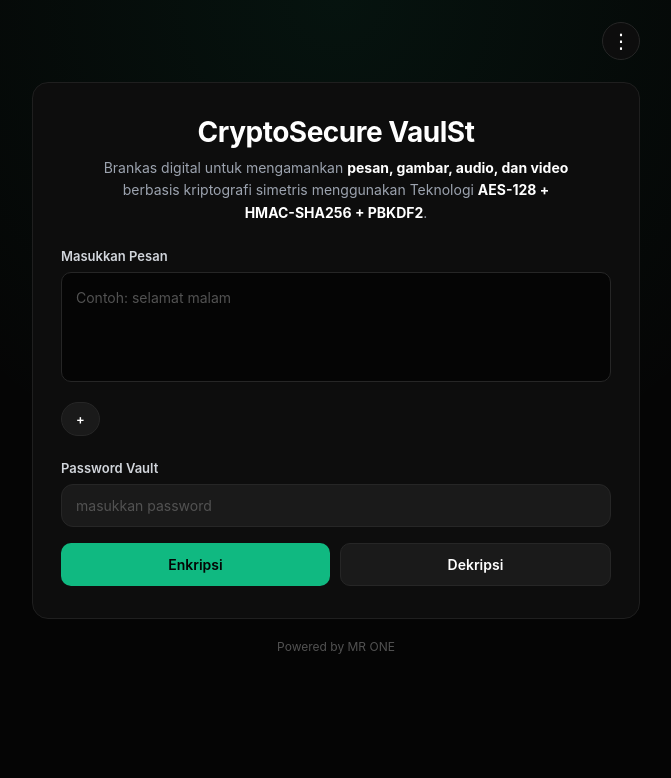
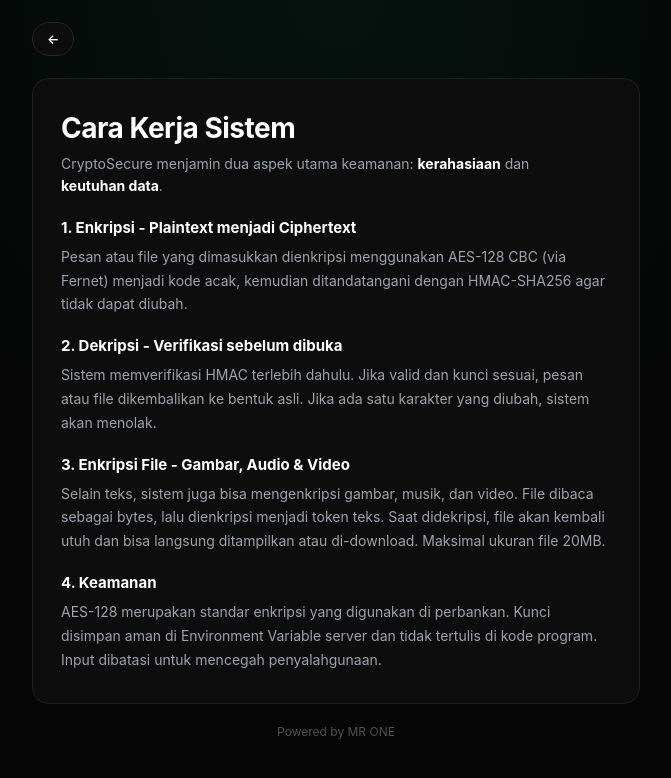
Before and after one commit to mrone61/cry, a Flask app: page /about in a window 1280 px wide. Shown: the top 778 px of the page, without its empty margins (304-975 px from the left). Run offline with Flask 3, Linux system fonts and the light colour scheme.

Commit message:
Update about.html

```diff
--- a/templates/about.html
+++ b/templates/about.html
@@ -3,94 +3,36 @@
 <head>
     <meta charset="UTF-8">
     <meta name="viewport" content="width=device-width, initial-scale=1.0">
-    <title>CryptoSecure Vault</title>
+    <title>About</title>
     <link rel="stylesheet" href="{{ url_for('static', filename='style.css') }}">
 </head>
 <body>
 
-    <header class="navbar">
-        <div class="menu-wrap">
-            <button class="menu-btn" onclick="toggleMenu(event)">⋮</button>
-            <div id="menuDropdown" class="dropdown">
-                <a href="/about">ℹ️ &nbsp; About</a>
-            </div>
-        </div>
+    <header class="navbar" style="justify-content: flex-start;">
+        <a href="/" class="back-link">←</a>
     </header>
 
     <div class="container">
-        <div class="card">
-            <h1>CryptoSecure VaulSt</h1>
-            <p class="subjudul">Brankas digital untuk mengamankan <b>pesan, gambar, audio, dan video</b> berbasis kriptografi simetris menggunakan Teknologi <b>AES-128 + HMAC-SHA256 + PBKDF2</b>.</p>
+        <div class="card" style="text-align:left;">
+            <h1 style="text-align:left;">Cara Kerja Sistem</h1>
+            <p class="subjudul" style="margin:0; text-align:left;">CryptoSecure menjamin dua aspek utama keamanan: <b>kerahasiaan</b> dan <b>keutuhan data</b>.</p>
 
-            <form method="POST" enctype="multipart/form-data">
-                <label for="pesan">Masukkan Pesan</label>
-                <textarea name="pesan" id="pesan" placeholder="Contoh: selamat malam">{{ pesan or '' }}</textarea>
+            <div class="about-list">
+                <h3>1. Enkripsi - Plaintext menjadi Ciphertext</h3>
+                <p>Pesan atau file yang dimasukkan dienkripsi menggunakan AES-128 CBC (via Fernet) menjadi kode acak, kemudian ditandatangani dengan HMAC-SHA256 agar tidak dapat diubah.</p>
 
-                <div style="display:flex; align-items:center; gap:10px; margin-top:16px; text-align:left;">
-                    <label for="fileInput" style="cursor:pointer; background:#1a1a1a; border:1px solid #262626; padding:8px 14px; border-radius:99px; font-size:13px; color:#fff; font-weight:600; white-space:nowrap;">+</label>
-                    <input type="file" id="fileInput" name="file" style="display:none;" onchange="document.getElementById('fileName').textContent = this.files[0] ? this.files[0].name : ''">
-                    <span id="fileName" style="font-size:12px; color:#9ca3af; overflow:hidden; text-overflow:ellipsis; white-space:nowrap;"></span>
-                </div>
+                <h3>2. Dekripsi - Verifikasi sebelum dibuka</h3>
+                <p>Sistem memverifikasi HMAC terlebih dahulu. Jika valid dan kunci sesuai, pesan atau file dikembalikan ke bentuk asli. Jika ada satu karakter yang diubah, sistem akan menolak.</p>
 
-                <label for="password" style="margin-top:16px;">Password Vault</label>
-                <input type="password" name="password" id="password" placeholder="masukkan password" required style="width:100%; padding:12px 14px; background:#1a1a1a; border:1px solid #262626; border-radius:12px; color:#fff; font-size:14px; outline:none; box-sizing:border-box;">
-                <p style="font-size:11px; color:#9ca3af; margin:6px 0 0 0; text-align:left;"></p>
+                <h3>3. Enkripsi File - Gambar, Audio & Video</h3>
+                <p>Selain teks, sistem juga bisa mengenkripsi gambar, musik, dan video. File dibaca sebagai bytes, lalu dienkripsi menjadi token teks. Saat didekripsi, file akan kembali utuh dan bisa langsung ditampilkan atau di-download. Maksimal ukuran file 20MB.</p>
 
-                <div class="button-group">
-                    <button type="submit" name="mode" value="enkripsi" class="btn encrypt">Enkripsi </button>
-                    <button type="submit" name="mode" value="dekripsi" class="btn decrypt">Dekripsi</button>
-                </div>
-            </form>
+                <h3>4. Keamanan</h3>
+                <p>AES-128 merupakan standar enkripsi yang digunakan di perbankan. Kunci disimpan aman di Environment Variable server dan tidak tertulis di kode program. Input dibatasi untuk mencegah penyalahgunaan.</p>
 
-            {% if hasil %}
-            <div class="hasil">
-                <h2>{% if mode == "enkripsi" %}Hasil Enkripsi - Brankas Terkunci{% else %}Hasil Dekripsi - Brankas Terbuka{% endif %}</h2>
-                <textarea id="hasil" readonly>{{ hasil }}</textarea>
-                <button onclick="salinHasil()" class="copy-btn">Salin Hasil</button>
-
-
-                {% if hasil_file %}
-                <div style="margin-top:16px; text-align:center;">
-                    <p style="font-size:13px; color:#9ca3af;">File: {{ hasil_filename }}</p>
-                    {% if hasil_mimetype.startswith('image/') %}
-                        <img src="{{ hasil_file }}" style="max-width:100%; border-radius:10px; margin-top:10px; border:1px solid #262626;">
-                    {% elif hasil_mimetype.startswith('audio/') %}
-                        <audio controls src="{{ hasil_file }}" style="width:100%; margin-top:10px;"></audio>
-                    {% elif hasil_mimetype.startswith('video/') %}
-                        <video controls src="{{ hasil_file }}" style="max-width:100%; border-radius:10px; margin-top:10px; border:1px solid #262626;"></video>
-                    {% endif %}
-                    <a href="{{ hasil_file }}" download="{{ hasil_filename }}" style="display:block; margin-top:10px; color:#10b981; font-size:13px; font-weight:600;">Download File Asli</a>
-                </div>
-                {% endif %}
             </div>
-            {% endif %}
-
-            {% if error %}
-            <div style="margin-top:16px; background:#3f1d1d; border:1px solid #7f1d1d; color:#fca5a5; padding:12px 14px; border-radius:12px; font-size:13px; text-align:left;">
-                {{ error }}
-            </div>
-            {% endif %}
-
         </div>
         <div class="footer">Powered by MR ONE</div>
     </div>
-
-    <script>
-        function toggleMenu(e){
-            e.stopPropagation();
-            document.getElementById("menuDropdown").classList.toggle("show");
-        }
-        window.onclick = function(e){
-            if(!e.target.matches('.menu-btn')){
-                document.getElementById("menuDropdown").classList.remove("show");
-            }
-        }
-        function salinHasil(){
-            const h=document.getElementById("hasil");
-            h.select();
-            navigator.clipboard.writeText(h.value);
-            alert("Hasil berhasil disalin!");
-        }
-    </script>
 </body>
 </html>
```
